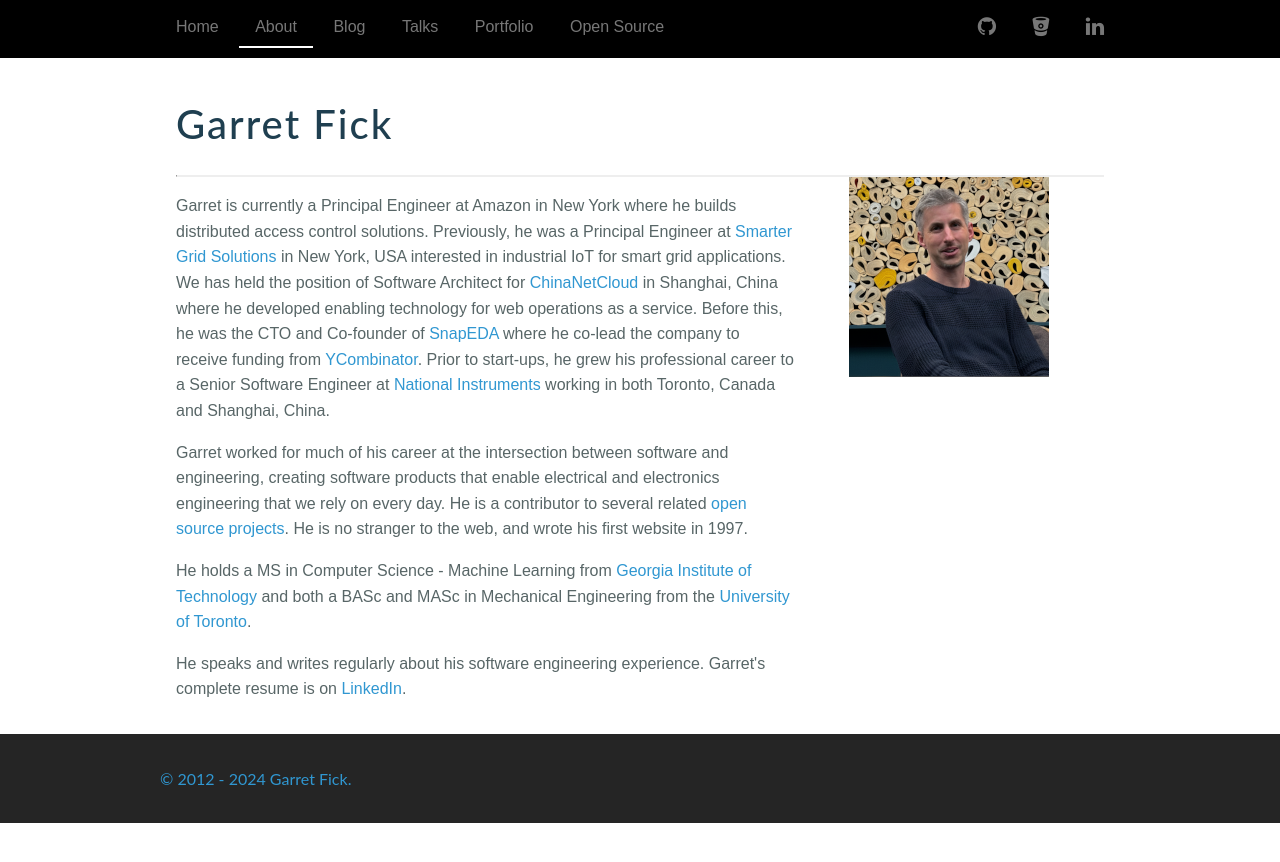
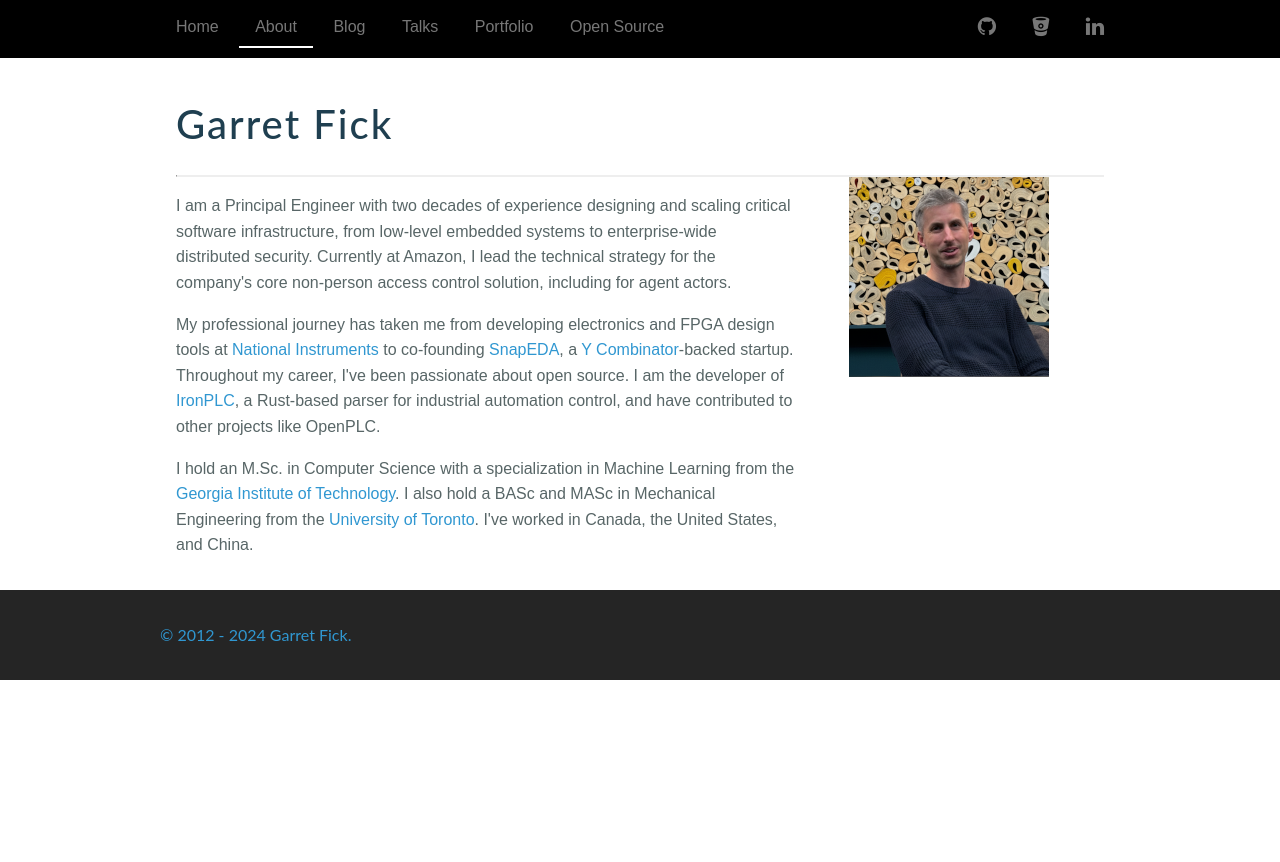
Before and after one commit to garretfick/garretfick.github.io, a Jekyll site: the page built from about/index.html, in a window 1280 px wide. Shown: the top 862 px of the page. Built offline with Jekyll 4.4.1, drawn with Linux system fonts in a browser that asks for light colours; comment, search, counter and statistics services are not loaded.

Commit message:
Update about page with recent information

```diff
--- a/about/index.html
+++ b/about/index.html
@@ -5,38 +5,26 @@
 
 <div class="pure-u-md-2-3 pure-u-1">
     <p>
-        Garret is currently a Principal Engineer at Amazon in New
-        York where he builds distributed access control solutions. Previously, he was a Principal Engineer at
-        <a href="https://www.smartergridsolutions.com">Smarter Grid Solutions</a>
-        in New York, USA interested in industrial IoT for smart grid
-        applications. We has held the position of Software Architect for
-        <a href="http://www.chinanetcloud.com">ChinaNetCloud</a> in
-        Shanghai, China where he developed enabling technology for web
-        operations as a service. Before this, he was the CTO and Co-founder
-        of <a href="https://snapeda.com">SnapEDA</a> where he co-lead the
-        company to receive funding from
-        <a href="https://ycombinator.com">YCombinator</a>.
-        Prior to start-ups, he grew his professional career to a Senior
-        Software Engineer at
-        <a href="https://ni.com">National Instruments</a> working in both
-        Toronto, Canada and Shanghai, China.</p>
-    <p>
-        Garret worked for much of his career at the intersection between
-        software and engineering, creating software products that enable
-        electrical and electronics engineering that we rely on every day.
-        He is a contributor to several related
-        <a href="/opensource">open source projects</a>. He is no stranger
-        to the web, and wrote his first website in 1997.</p>
-    <p>
-        He holds a MS in Computer Science - Machine Learning from
-        <a href="https://gatech.edu">Georgia Institute of Technology</a>
-        and both a BASc and MASc in Mechanical Engineering from the
-        <a href="https://utoronto.ca">University of Toronto</a>.
+        I am a Principal Engineer with two decades of experience designing and scaling
+        critical software infrastructure, from low-level embedded systems to
+        enterprise-wide distributed security. Currently at Amazon, I lead the technical
+        strategy for the company's core non-person access control solution,
+        including for agent actors.
     </p>
     <p>
-        He speaks and writes regularly about his software engineering
-        experience. Garret's complete resume is on
-        <a href="https://linkedin.com/in/garretfick" rel="me">LinkedIn</a>.
+        My professional journey has taken me from developing electronics and FPGA design tools
+        at <a href="https://ni.com">National Instruments</a> to co-founding
+        <a href="https://snapeda.com">SnapEDA</a>, a <a href="https://ycombinator.com">Y Combinator</a>-backed startup.
+        Throughout my career, I've been passionate about open source. I am the developer of
+        <a href="https://ironplc.com">IronPLC</a>, a Rust-based parser for industrial automation control,
+        and have contributed to other projects like OpenPLC.
+    </p>
+    <p>
+        I hold an M.Sc. in Computer Science with a specialization in
+        Machine Learning from the <a href="https://gatech.edu">Georgia Institute
+        of Technology</a>. I also hold a BASc and MASc in Mechanical Engineering from the
+        <a href="https://utoronto.ca">University of Toronto</a>. I've worked in
+        Canada, the United States, and China.
     </p>
 </div>
 <div class="pure-u-md-1-3 pure-u-1">
--- a/talks/index.html
+++ b/talks/index.html
@@ -16,7 +16,7 @@
     <div class="pure-u-1-8"></div>
     <div class="pure-u-7-8">
         <p><strong>My YC Experience</strong> - 2017-02-09 @ <a href="https://www.meetup.com/Shanghai-Hacker-News-Meetup/events/236811909/">Shanghai Hacker News Meetup - Shanghai</a></p>
-        <p>An insider's look at the YCombinator experience.</p>
+        <p>An insider's look at the Y Combinator experience.</p>
     </div>
 
     <div class="pure-u-1-8"></div>
@@ -28,7 +28,7 @@
 
     <div class="pure-u-1-8"></div>
     <div class="pure-u-7-8">
-        <p><strong>Things I Did Badly at YCombinator</strong> - 2015-10-25 @ <a href="https://www.meetup.com/Techyizu/events/225646680/">BarCamp - Shanghai</a></p>
-        <p>Big lessons I learned from YCombinator - don&apos;t you make the same mistakes!</p>
+        <p><strong>Things I Did Badly at Y Combinator</strong> - 2015-10-25 @ <a href="https://www.meetup.com/Techyizu/events/225646680/">BarCamp - Shanghai</a></p>
+        <p>Big lessons I learned from Y Combinator - don&apos;t you make the same mistakes!</p>
     </div>
 </div>
```
Also changed, not shown: _posts/2015-10-13-passing-the-ycombinator-interview-with-no-preparation.md (+2 -2 lines), _posts/2025-04-23-the-power-of-yes-and.md (+1 -1 lines), aspell-dict.txt (+10 -1 lines), README.md.
